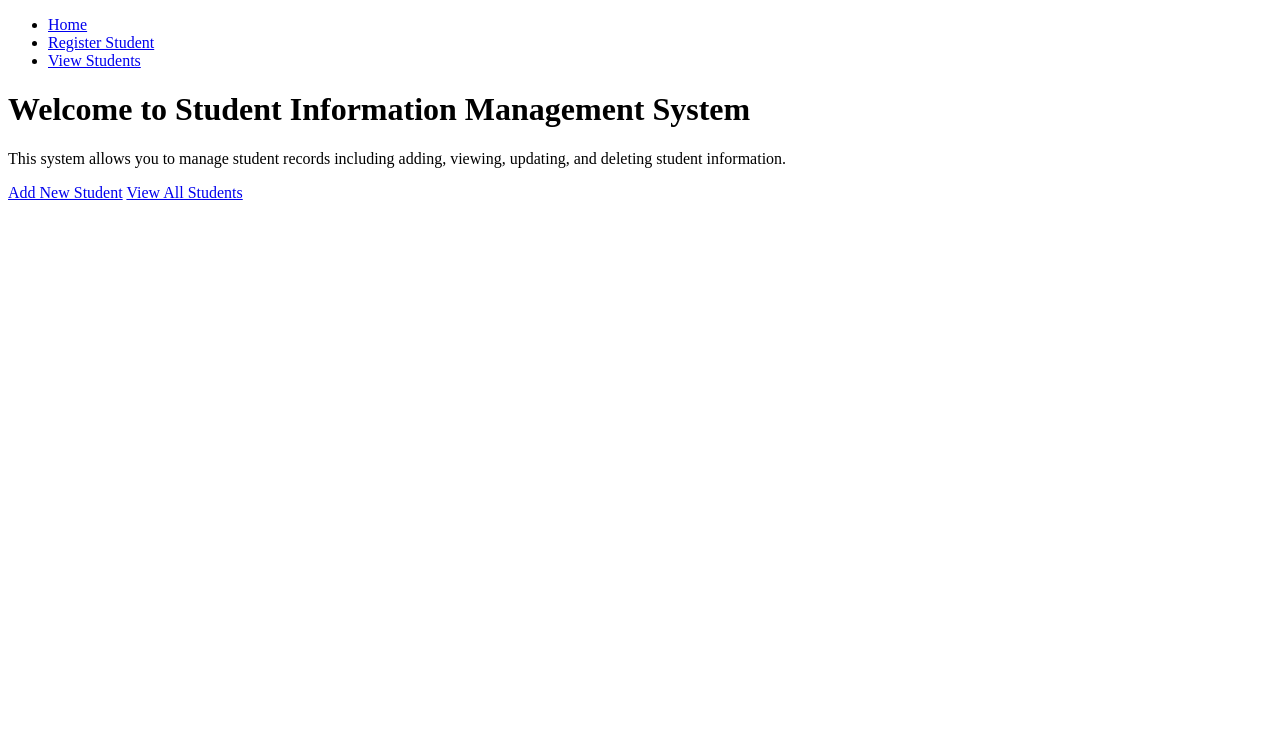
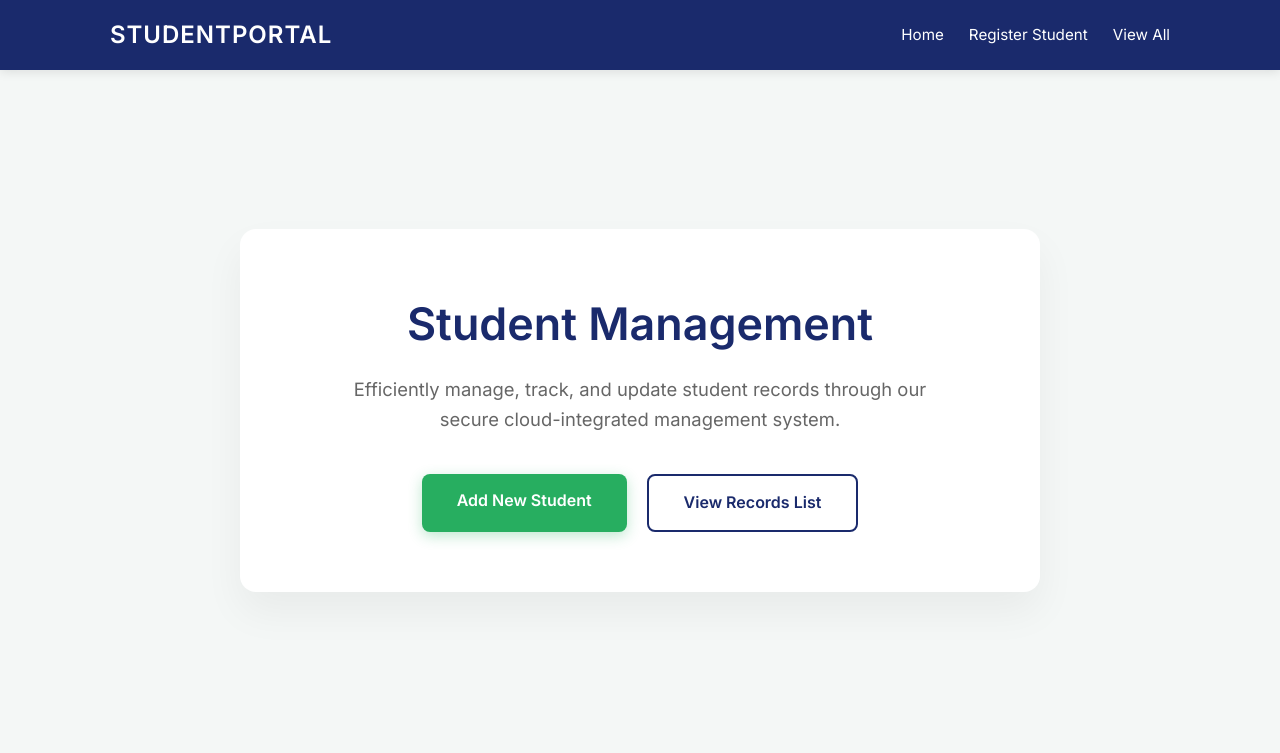
Before and after one commit to chynnabagao-cpu/ChynnaBag_ao_Final_Exam, a website: page index.html in a window 1280 px wide. Drawn offline with Linux system fonts and the light colour scheme.

Commit message:
Refactor index.html with new styles and structure

```diff
--- a/index.html
+++ b/index.html
@@ -4,23 +4,186 @@
     <meta charset="UTF-8">
     <meta name="viewport" content="width=device-width, initial-scale=1.0">
     <title>Student Information Management System</title>
-    <link rel="stylesheet" href="styles.css">
+    <link href="https://fonts.googleapis.com/css2?family=Inter:wght@300;400;600&display=swap" rel="stylesheet">
+
+    <style>
+        /* --- PROFESSIONAL CSS STYLES --- */
+        * {
+            margin: 0;
+            padding: 0;
+            box-sizing: border-box;
+            font-family: 'Inter', sans-serif;
+        }
+
+        body {
+            background-color: #f4f7f6;
+            color: #333;
+            line-height: 1.6;
+        }
+
+        /* Navigation Bar */
+        .navbar {
+            background-color: #1a2a6c; /* Deep Navy */
+            padding: 1rem 0;
+            color: white;
+            box-shadow: 0 2px 10px rgba(0,0,0,0.1);
+        }
+
+        .nav-container {
+            max-width: 1100px;
+            margin: 0 auto;
+            display: flex;
+            justify-content: space-between;
+            align-items: center;
+            padding: 0 20px;
+        }
+
+        .logo {
+            font-size: 1.5rem;
+            font-weight: 600;
+            letter-spacing: 1px;
+        }
+
+        .navbar ul {
+            list-style: none;
+            display: flex;
+        }
+
+        .navbar ul li {
+            margin-left: 25px;
+        }
+
+        .navbar ul li a {
+            color: white;
+            text-decoration: none;
+            font-size: 0.95rem;
+            transition: color 0.3s;
+        }
+
+        .navbar ul li a:hover {
+            color: #48c6ef;
+        }
+
+        /* Hero / Main Section */
+        .main-content {
+            height: 85vh;
+            display: flex;
+            align-items: center;
+            justify-content: center;
+            padding: 20px;
+        }
+
+        .card {
+            background: white;
+            padding: 60px 40px;
+            border-radius: 16px;
+            text-align: center;
+            max-width: 800px;
+            width: 100%;
+            box-shadow: 0 20px 40px rgba(0,0,0,0.05);
+        }
+
+        .card h1 {
+            font-size: 2.8rem;
+            color: #1a2a6c;
+            margin-bottom: 15px;
+            font-weight: 600;
+        }
+
+        .card p {
+            color: #666;
+            margin-bottom: 40px;
+            font-size: 1.15rem;
+            max-width: 600px;
+            margin-left: auto;
+            margin-right: auto;
+        }
+
+        /* Interactive Buttons */
+        .actions {
+            display: flex;
+            gap: 20px;
+            justify-content: center;
+        }
+
+        .btn {
+            padding: 14px 35px;
+            border-radius: 8px;
+            text-decoration: none;
+            font-weight: 600;
+            font-size: 1rem;
+            transition: all 0.3s ease;
+            display: inline-block;
+        }
+
+        .btn-primary {
+            background-color: #27ae60; /* Emerald Green */
+            color: white;
+            border: none;
+            box-shadow: 0 4px 14px rgba(39, 174, 96, 0.3);
+        }
+
+        .btn-primary:hover {
+            background-color: #219150;
+            transform: translateY(-3px);
+            box-shadow: 0 6px 20px rgba(39, 174, 96, 0.4);
+        }
+
+        .btn-secondary {
+            background-color: transparent;
+            color: #1a2a6c;
+            border: 2px solid #1a2a6c;
+        }
+
+        .btn-secondary:hover {
+            background-color: #1a2a6c;
+            color: white;
+            transform: translateY(-3px);
+            box-shadow: 0 6px 20px rgba(26, 42, 108, 0.2);
+        }
+
+        /* Responsive Design */
+        @media (max-width: 650px) {
+            .actions {
+                flex-direction: column;
+            }
+            .card h1 {
+                font-size: 2rem;
+            }
+            .nav-container {
+                flex-direction: column;
+                gap: 15px;
+            }
+            .navbar ul li {
+                margin: 0 10px;
+            }
+        }
+    </style>
 </head>
 <body>
-    <nav>
+
+    <nav class="navbar">
+        <div class="nav-container">
+            <div class="logo">STUDENT<span>PORTAL</span></div>
             <ul>
                 <li><a href="/">Home</a></li>
                 <li><a href="/register">Register Student</a></li>
-            <li><a href="/list">View Students</a></li>
+                <li><a href="/list">View All</a></li>
             </ul>
+        </div>
     </nav>
-    <div class="container">
-        <h1>Welcome to Student Information Management System</h1>
-        <p>This system allows you to manage student records including adding, viewing, updating, and deleting student information.</p>
+
+    <main class="main-content">
+        <div class="card">
+            <h1>Student Management</h1>
+            <p>Efficiently manage, track, and update student records through our secure cloud-integrated management system.</p>
+
             <div class="actions">
-            <a href="/register" class="btn">Add New Student</a>
-            <a href="/list" class="btn">View All Students</a>
+                <a href="/register" class="btn btn-primary">Add New Student</a>
+                <a href="/list" class="btn btn-secondary">View Records List</a>
             </div>
         </div>
+    </main>
+
 </body>
 </html>
```
Lines whose indentation alone changed are shown as unchanged.
